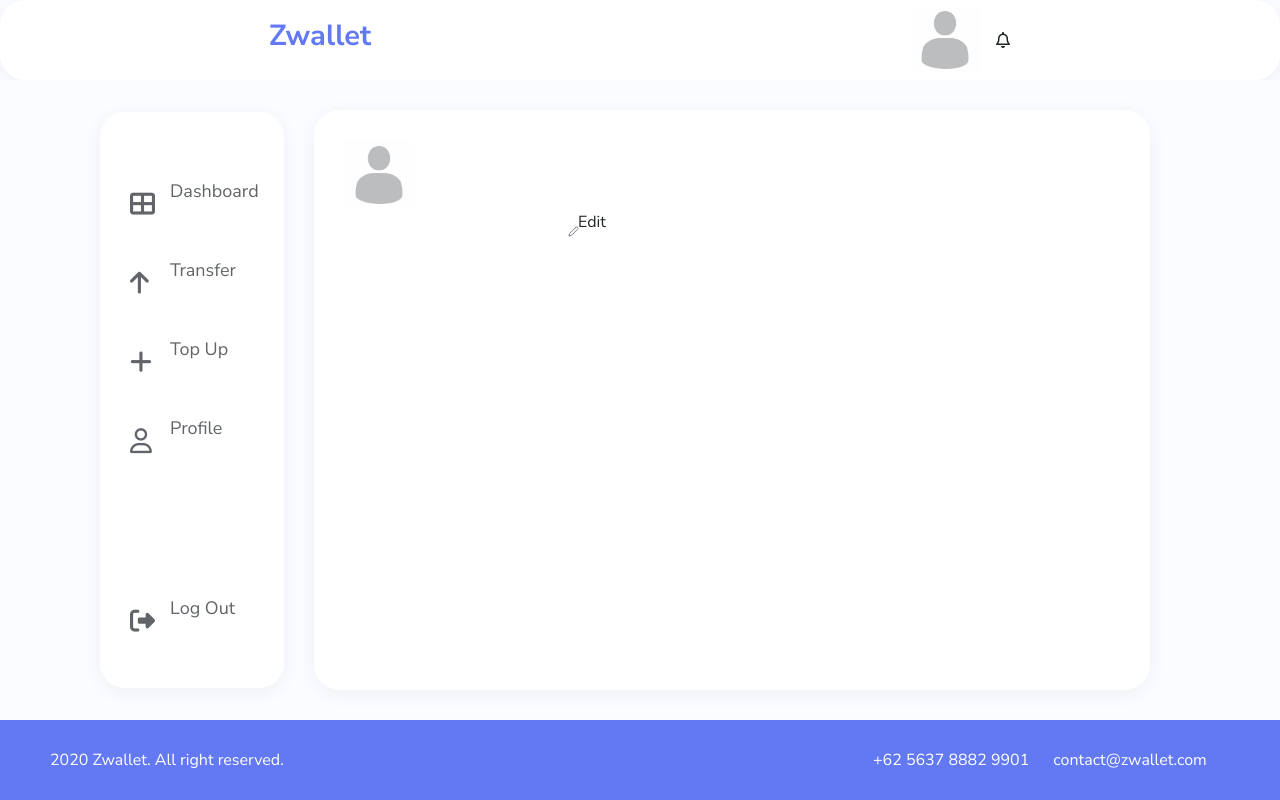
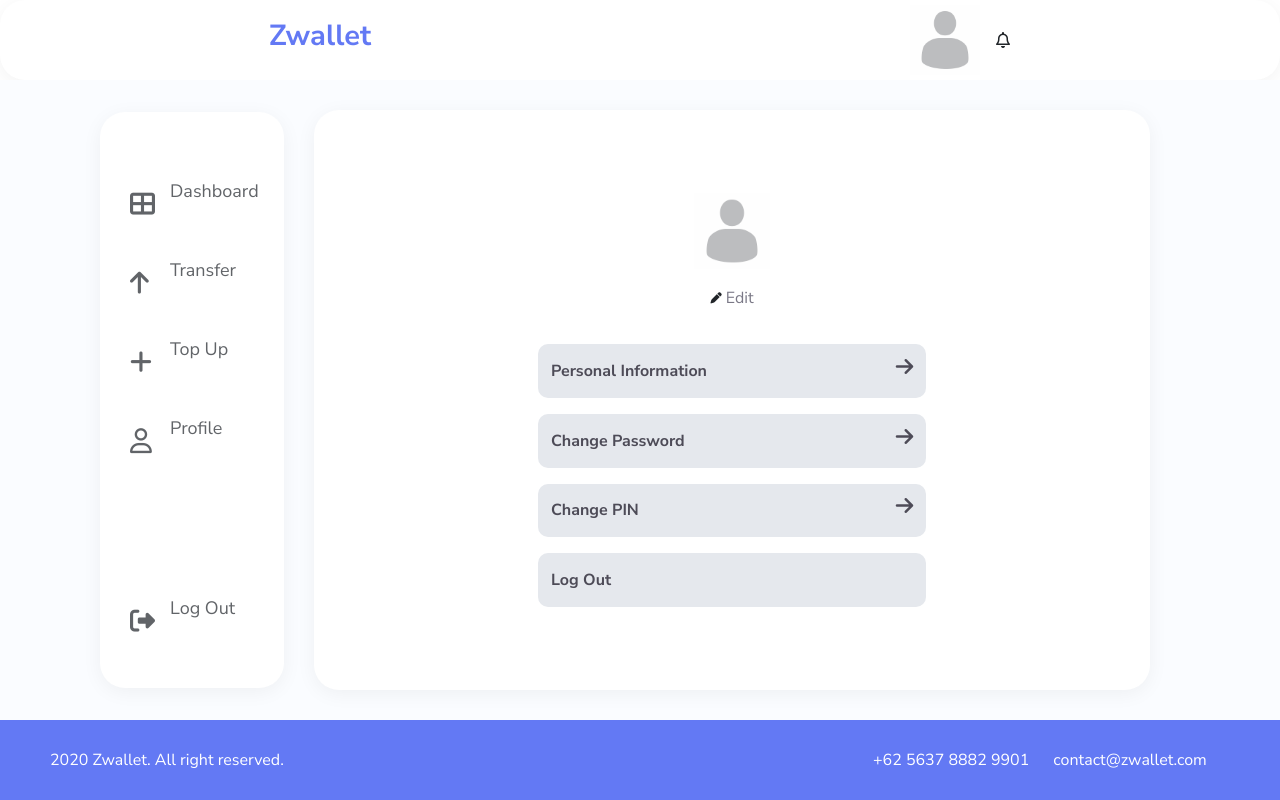
Before and after one commit to JuanTombeng/react-zwallet, a React (Create React App) app: page /profile in a window 1280 px wide. Built offline with nearby package versions, Linux system fonts and the light colour scheme; no server answers; sample sign-in values are in the browser's storage.

Commit message:
adding profile page

```diff
--- a/src/Pages/Profile/index.js
+++ b/src/Pages/Profile/index.js
@@ -13,6 +13,7 @@ import Card from '../../Components/Card/Card'
 
 const Profile = () => {
     const [loading, setLoading] = useState(false)
+    const navigate = useNavigate();
     const [userId, setUserId] = useState(() => {
         const data = localStorage.getItem('userId')
         const initialValue = JSON.parse(data)
@@ -49,32 +50,61 @@ const Profile = () => {
             }
             fetchData()
     }, [])
+
+    const handleLogOut = () => {
+        localStorage.removeItem("auth");
+        localStorage.removeItem("accountId");
+        localStorage.removeItem("userId");
+        navigate("/login");
+    }
     return (
-        <div className='Profile d-flex'>
-            <div className="container-profile d-flex flex-column">
+        <div className='Profile'>
                 <Header display_name={headerProfile.displayName} phone_number={headerProfile.phoneNumber} />
                 <Main>
                     <Navbar />
-                    <div className="profile-section d-flex justify-items-center">
-                        <div className="content-wrapper d-flex">
-                            <div className="middle-content d-flex justify-content-center flex-column">
-                                <div className="upper-section d-flex justify-content-center flex-column">
-                                    <img src={defaultProfile} className="user-picture d-flex justify-content-center" alt="" />
-                                    <div className="edit-section d-flex d-flex justify-content-center">
-                                        <img src={vector} className="icon" alt="" />
-                                        <p className="edit-title">Edit</p>
-                                    </div>
-                                </div>
-                                <div className="lower-section d-flex">
+                    <div className="profile-section profile-content d-flex flex-column justify-content-center align-items-center">
+                        <section className="content-wrapper d-flex flex-column align-items-center justify-content-center">
+                            <div className="profile-img d-flex justify-content-center">
+                                <img
+                                src={defaultProfile}
+                                className="user-pic mt-3"
+                                height="76px"
+                                alt="Users"
+                                />
+                            </div>
+                            <div className="profile-edit d-flex flex-row justify-content-center align-items-center ">
+                                <i className="pen-edit fas fa-pen"></i>
+                                <p className="text-edit text-grey ms-1 mt-3">Edit</p>
+                            </div>
 
-                                </div>
+                            <div className="profile-name d-flex flex-column align-items-center">
+                                <p className="profile-user-name">{headerProfile.displayName}</p>
+                                <p className="profile-user-phone">{headerProfile.phoneNumber}</p>
                             </div>
-                        </div>
+
+                            <div className="profile-manager d-flex flex-row justify-content-between">
+                                <p className="profile-manager-option">
+                                Personal Information
+                                </p>
+                                <i className="profile-arrow-icon fas fa-arrow-right"></i>
+                            </div>
+                            <div className="profile-manager d-flex flex-row justify-content-between">
+                                <p className="profile-manager-option">Change Password</p>
+                                <i className="profile-arrow-icon fas fa-arrow-right"></i>
+                            </div>
+                            <div className="profile-manager d-flex flex-row justify-content-between">
+                                <p className="profile-manager-option">Change PIN</p>
+                                <i className="profile-arrow-icon fas fa-arrow-right"></i>
+                            </div>
+                            <div
+                                onClick={handleLogOut}
+                                className="profile-manager d-flex flex-row justify-content-between">
+                                <p className="profile-manager-option">Log Out</p>
+                            </div>
+                        </section>
                     </div>
-
                 </Main>
-                <Footer />
-            </div>
+            <Footer />
         </div>
     )
 }
--- a/src/Pages/Profile/profile.css
+++ b/src/Pages/Profile/profile.css
@@ -5,13 +5,13 @@
     margin: 0;
 }
 
-.container-profile {
+/* .container-profile {
     width: 100%;
     height: 100vh;
     padding: 0;
     margin: 0;
     background-color: #FAFCFF;
-}
+} */
 
 .profile-section {
     box-sizing: border-box;
@@ -21,10 +21,68 @@
 }
 
 .middle-content {
-    width: 60%;
+    width: 100%;
     height: 100%;
+    background-color: #FFFFFF;
+    box-sizing: border-box;
+    box-shadow: 0px 4px 20px rgba(0, 0, 0, 0.05);
+    border-radius: 25px;
+    margin-left: 10px;
 }
 
 .edit-title {
     padding-left: 30px;
 }
+
+/* -- */
+
+.profile-edit {
+    cursor: pointer;
+  }
+
+  .text-edit {
+    font-weight: normal;
+    font-size: 16px;
+    line-height: 27px;
+    text-align: center;
+    color: #7a7886;
+  }
+  .pen-edit {
+    font-size: 0.7em;
+  }
+
+  .profile-arrow-icon {
+      font-size: 20px;
+      color: #4D4B57;
+  }
+
+  .profile-user-name {
+    font-weight: bold;
+    font-size: 1.4em;
+    line-height: 32px;
+    text-align: center;
+    color: #4d4b57;
+    margin-bottom: 0;
+  }
+  .profile-user-phone {
+    font-weight: normal;
+    font-size: 1em;
+    line-height: 27px;
+    text-align: center;
+    color: #7a7886;
+  }
+  .profile-manager {
+    width: 50%;
+    padding: 0.8em;
+    margin-bottom: 1em;
+    background: #e5e8ed;
+    border-radius: 10px;
+    cursor: pointer;
+  }
+  .profile-manager-option {
+    margin: 0;
+    font-weight: bold;
+    font-size: 16px;
+    line-height: 28px;
+    color: #4d4b57;
+  }
```
